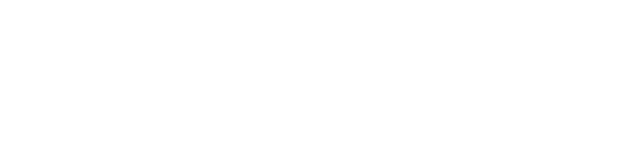
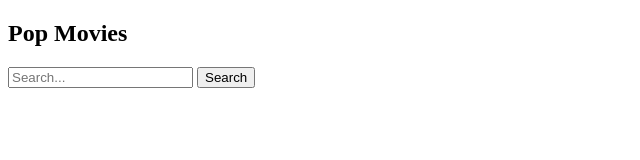
Before and after one commit to mhdavie/Pop-Movies, a plain HTML site: page index.html in a window 1280 px wide. Shown: the whole page, without its empty margins (0-640 px from the left). Drawn offline with Linux system fonts and the light colour scheme.

Commit message:
search bar added

```diff
--- a/index.html
+++ b/index.html
@@ -5,8 +5,25 @@
     <meta http-equiv="X-UA-Compatible" content="IE=edge">
     <meta name="viewport" content="width=device-width, initial-scale=1.0">
     <title>Pop-Movies</title>
+
+    <link rel="preconnect" href="https://fonts.googleapis.com">
+    <link rel="preconnect" href="https://fonts.gstatic.com" crossorigin>
+    <link href="https://fonts.googleapis.com/css2?family=Kumbh+Sans:wght@300;400;500;600&display=swap" rel="stylesheet">
+    <link rel="stylesheet" href="style.css">
+
 </head>
 <body>
+    <h2>Pop Movies</h2>
+
+    <div>
+        <form id="form">
+            <input type="search" id="query" name="q" placeholder="Search...">
+            <button>Search</button>
+          </form>
+
+
+    </div>
+
 
 </body>
 </html>
```
